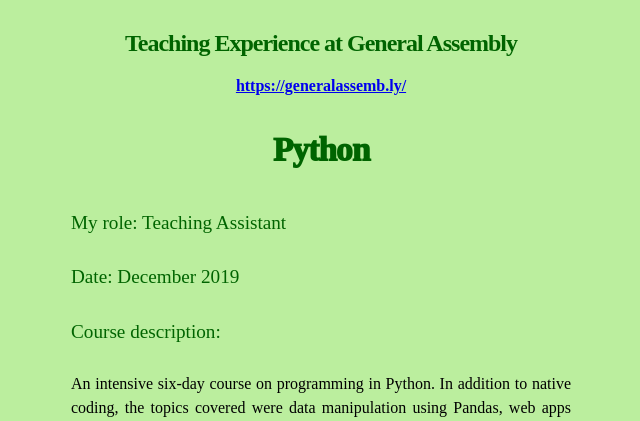
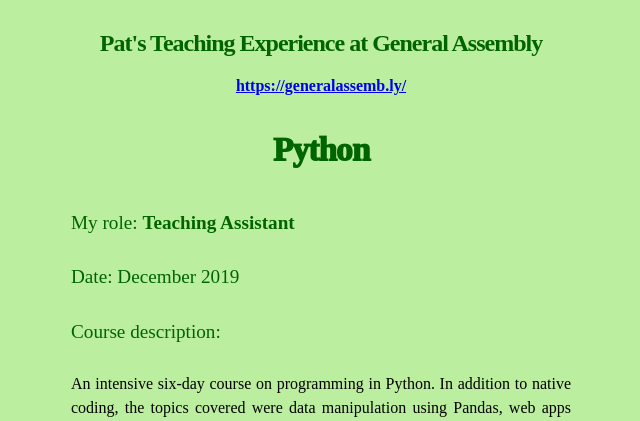
Before and after one commit to patsess/pats-ga, a Flask app: page / in a window 1280 px wide. Shown: the top 421 px of the page, without its empty margins (319-959 px from the left). Run offline with Flask 2, Linux system fonts and the light colour scheme.

Commit message:
minor tweaks

```diff
--- a/templates/ga_experience.html
+++ b/templates/ga_experience.html
@@ -8,14 +8,14 @@
 
 <body>
     <div id="title">
-        <h2>Teaching Experience at General Assembly</h2>
+        <h2>Pat's Teaching Experience at General Assembly</h2>
         <a href="https://generalassemb.ly/">https://generalassemb.ly/</a>
     </div>
 
     <div id="content">
         <h3>Python</h3>
 
-        <h4>My role: Teaching Assistant</h4>
+        <h4>My role: <strong>Teaching Assistant</strong></h4>
         <h4>Date: December 2019</h4>
 
         <h4>Course description:</h4>
```
